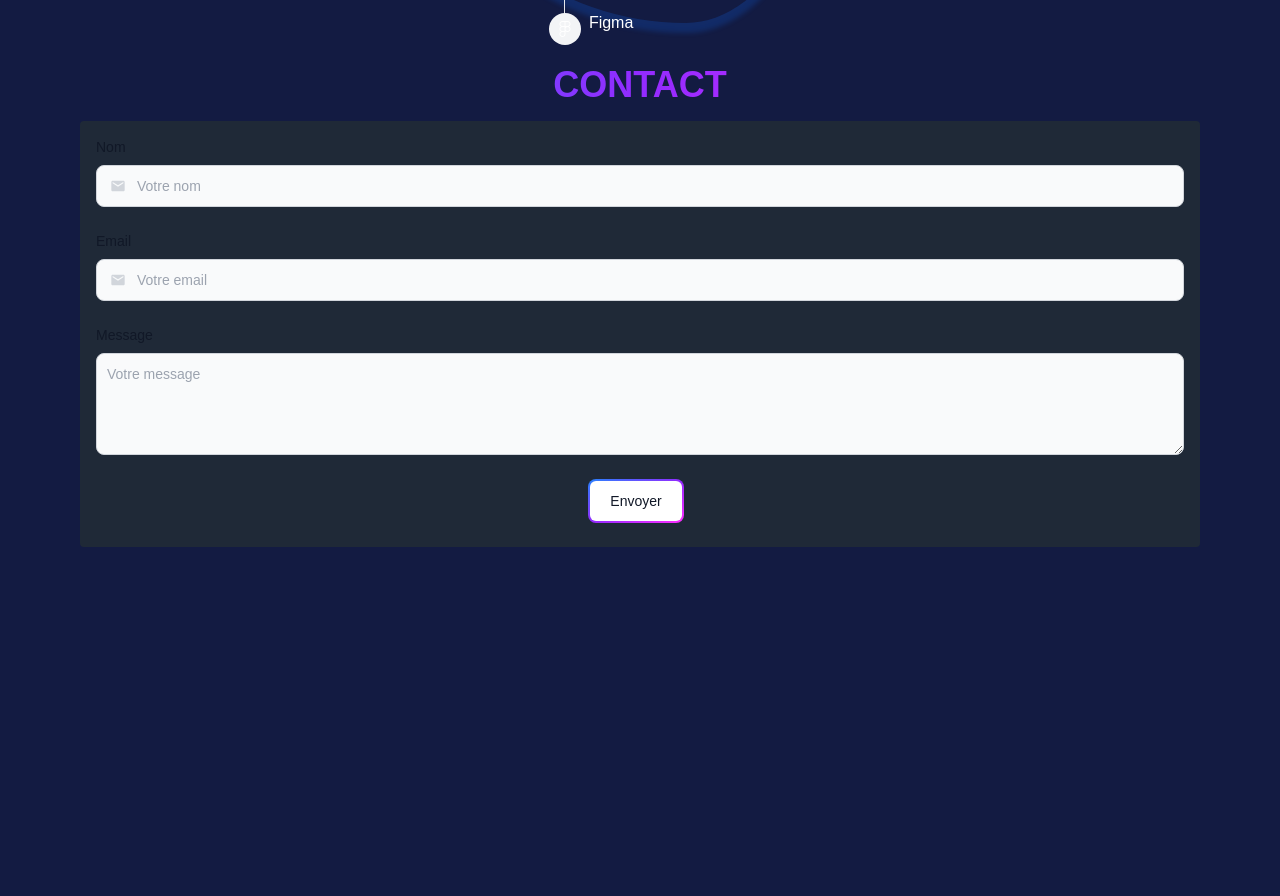
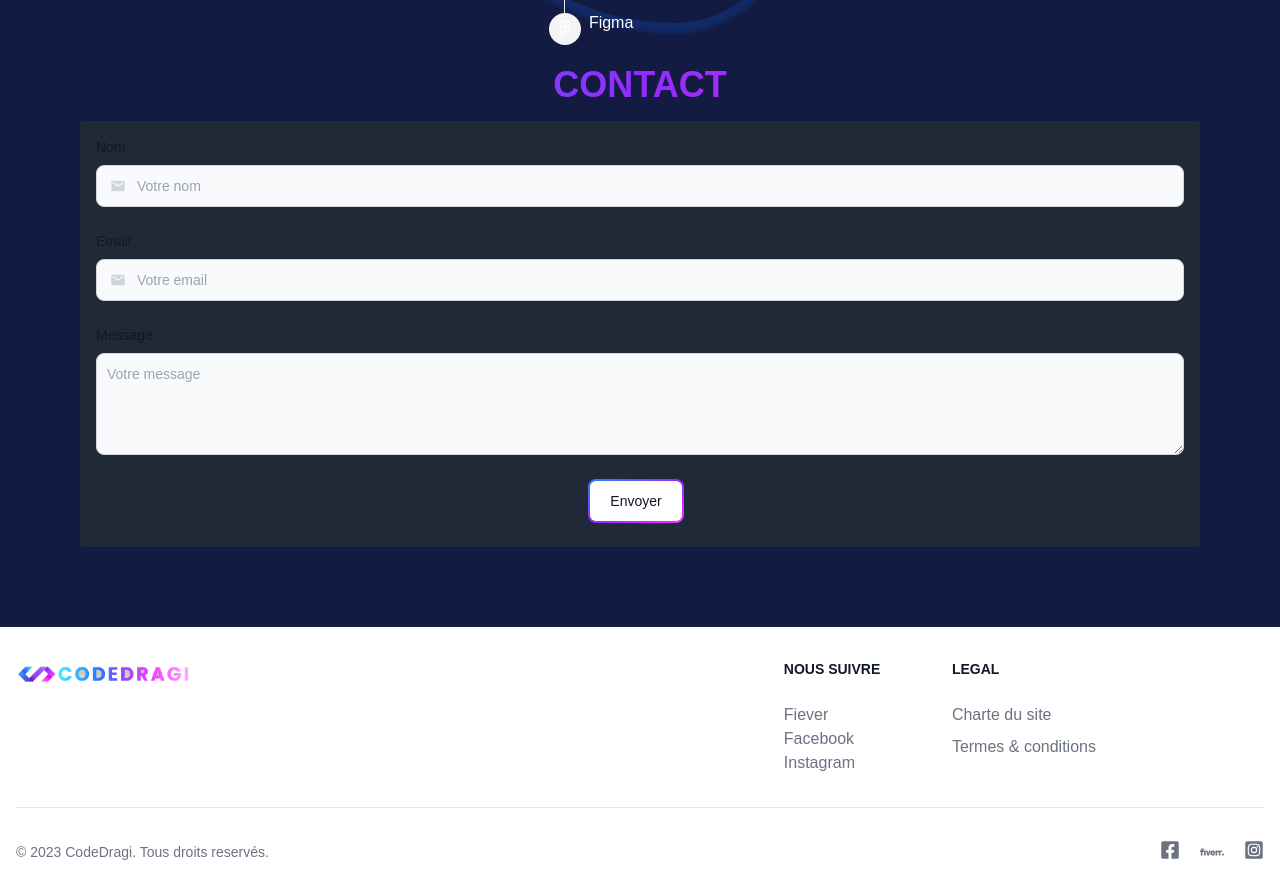
Before and after one commit to CodeDragiPro/CodeDragi3.0, a React (Vite) app: page / in a window 1280 px wide. Shown: the part 1720-2616 px from the top of the page. Before the commit the page ends 2267 px from the top, so only its background shows below. Built offline with nearby package versions, Linux system fonts and the light colour scheme; no server answers; the database is empty; a web font is replaced by a local one.

Commit message:
footer section okay

```diff
--- a/src/App.jsx
+++ b/src/App.jsx
@@ -4,6 +4,7 @@ import Navbar from './components/Navbar'
 import Home from './pages/Home';
 import PortfolioId from'./pages/PortfolioId'
 import { ToastContainer, Zoom } from 'react-toastify';
+import Footer from "./components/Footer";
 
 function App() {
   return (
@@ -16,6 +17,7 @@ function App() {
     <ToastContainer
         transition={Zoom}
         />
+        <Footer/>
     </BrowserRouter>
   )
 }
--- a/src/components/Contact.jsx
+++ b/src/components/Contact.jsx
@@ -29,7 +29,7 @@ const Contact = () => {
   }, []);
 
   return (
-    <div>
+    <div className="pb-20">
       <form
         className="bg-gray-800 p-4 rounded"
         ref={form}
--- /dev/null
+++ b/src/components/Footer.jsx
@@ -0,0 +1,112 @@
+import React from "react";
+import Logo from "../assets/logoWeb.png";
+import { Link } from "react-router-dom";
+import { FaFacebookSquare, FaInstagramSquare } from "react-icons/fa";
+import { SiFiverr } from "react-icons/si";
+
+const Footer = () => {
+  return (
+    <footer class="bg-white dark:bg-gray-900">
+      <div class="mx-auto w-full max-w-screen-xl p-4 py-6 lg:py-8">
+        <div class="md:flex md:justify-between">
+          <div class="mb-6 md:mb-0">
+            <Link to="/">
+              <img src={Logo} className="w-48" />
+            </Link>
+          </div>
+          <div class="grid grid-cols-2 gap-8 sm:gap-6 sm:grid-cols-3">
+            <div>
+              <h2 className="mb-6 text-sm font-semibold text-gray-900 uppercase dark:text-white">
+                Nous suivre
+              </h2>
+              <ul className="text-gray-500 dark:text-gray-400 font-medium">
+                <li>
+                  <Link
+                    to="https://fr.fiverr.com/codedragi76?public_mode=true"
+                    className="hover:underline"
+                  >
+                    Fiever
+                  </Link>
+                </li>
+              </ul>
+              <ul className="text-gray-500 dark:text-gray-400 font-medium">
+                <li>
+                  <Link
+                    to="https://www.facebook.com/profile.php?id=61553372835257"
+                    className="hover:underline"
+                  >
+                    Facebook
+                  </Link>
+                </li>
+              </ul>
+              <ul className="text-gray-500 dark:text-gray-400 font-medium">
+                <li>
+                  <Link
+                    to="https://www.instagram.com/codedragi/"
+                    className="hover:underline"
+                  >
+                    Instagram
+                  </Link>
+                </li>
+              </ul>
+            </div>
+
+            <div>
+              <h2 class="mb-6 text-sm font-semibold text-gray-900 uppercase dark:text-white">
+                Legal
+              </h2>
+              <ul class="text-gray-500 dark:text-gray-400 font-medium">
+                <li class="mb-2">
+                  <Link to="/" className="hover:underline">
+                    Charte du site
+                  </Link>
+                </li>
+                <li class="mb-2">
+                  <Link to="/" className="hover:underline">
+                    Termes & conditions
+                  </Link>
+                </li>
+              </ul>
+            </div>
+          </div>
+        </div>
+        <hr class="my-6 border-gray-200 sm:mx-auto dark:border-gray-700 lg:my-8" />
+        <div class="sm:flex sm:items-center sm:justify-between">
+          <span class="text-sm text-gray-500 sm:text-center dark:text-gray-400">
+            © 2023{" "}
+            <a href="/" class="hover:underline">
+              CodeDragi
+            </a>
+            . Tous droits reservés.
+          </span>
+
+          <div className="flex mt-4 sm:justify-center sm:mt-0">
+            <Link
+              to="https://www.facebook.com/profile.php?id=61553372835257"
+              className="text-gray-500 hover:text-gray-900 dark:hover:text-white"
+            >
+              <FaFacebookSquare size={20} />
+              <span className="sr-only">Facebook page</span>
+            </Link>
+            <Link
+              to="https://fr.fiverr.com/codedragi76?public_mode=true"
+              className="text-gray-500 hover:text-gray-900 dark:hover:text-white ms-5"
+            >
+              <SiFiverr size={24}/>
+              <span className="sr-only">Fiver page</span>
+            </Link>
+            <Link
+              to="https://www.instagram.com/codedragi/"
+              className="text-gray-500 hover:text-gray-900 dark:hover:text-white ms-5"
+            >
+              <FaInstagramSquare size={20}/>
+              <span className="sr-only">Instagram page</span>
+            </Link>
+          </div>
+        </div>
+      </div>
+    </footer>
+  );
+};
+
+export default Footer;
```
